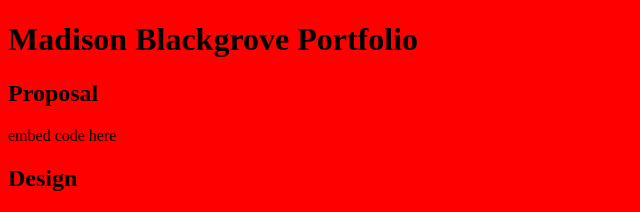
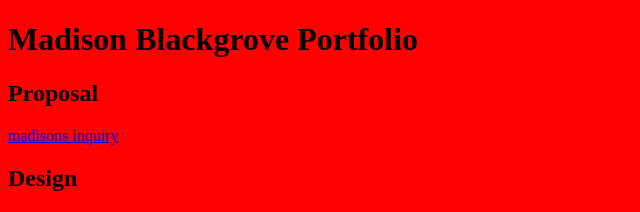
Before and after one commit to DTE-WGHS/portfolio-mblackgrove, a plain HTML site: page index.html in a window 1280 px wide. Shown: the top 212 px of the page, without its empty margins (0-640 px from the left). Drawn offline with Linux system fonts and the light colour scheme.

Commit message:
Update index.html

```diff
--- a/index.html
+++ b/index.html
@@ -9,7 +9,7 @@
 <body>
 	<H1>Madison Blackgrove Portfolio</H1>
 	<h2>Proposal</h2>
-	<p>embed code here</p>
+	<p><a href="https://drive.google.com/file/d/15wRdgVH_Whcakfh1BjUEhTTOg6ROq5es/view?usp=sharing">madisons inquiry</a></p>
 	<h2>Design</h2>
 	<p>embed code here</p>
 	<h2>Outcome</h2>
```
